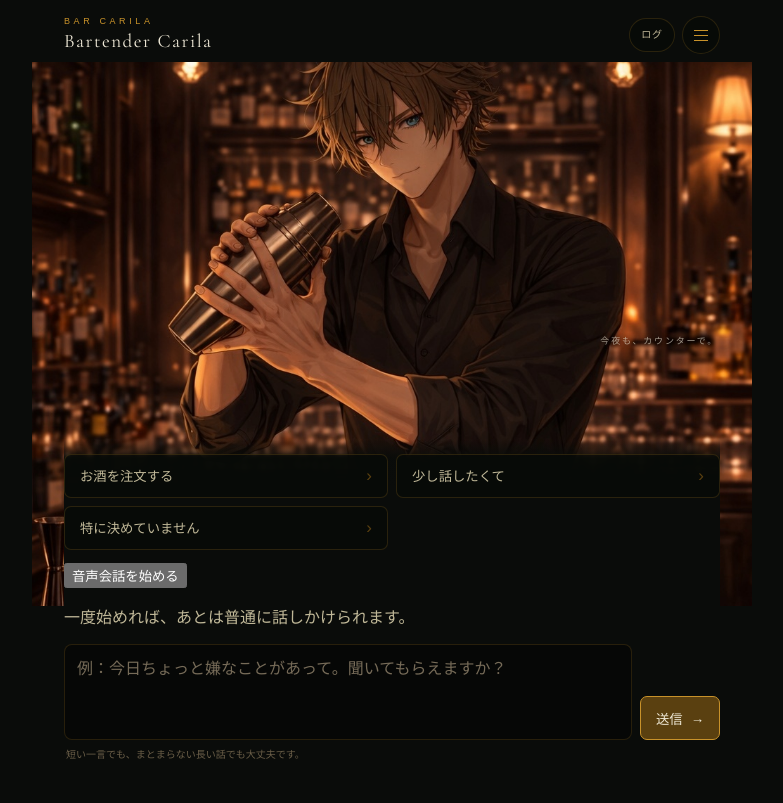
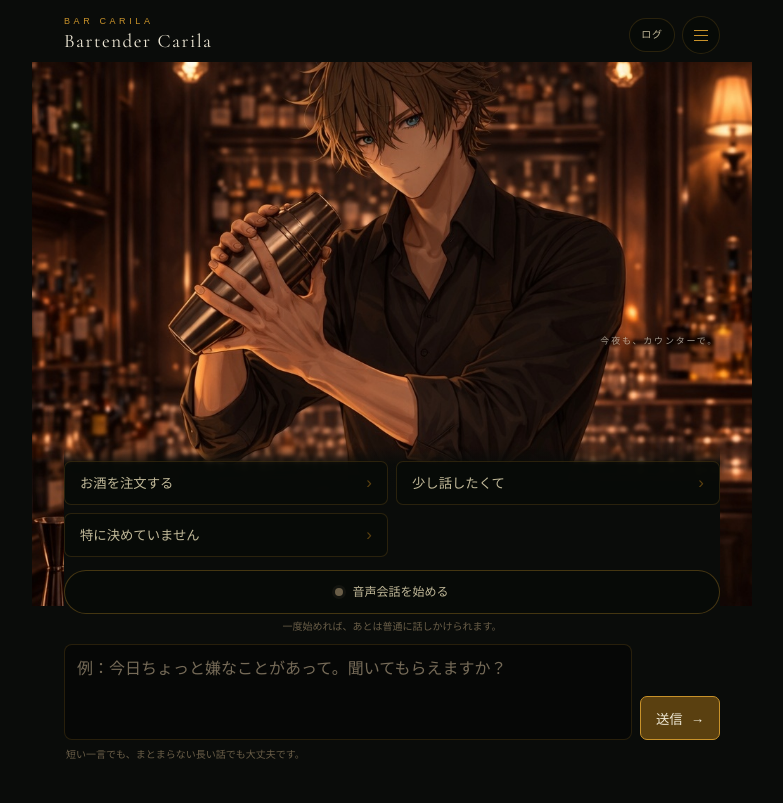
Before and after one commit to Carila96/bar-carila, a website: page public/carila/index.html in a window 1280 px wide. Shown: the whole page, without its empty margins (248-1031 px from the left). Drawn offline with nearby package versions, Linux system fonts and the light colour scheme.

Commit message:
Load Carila voice control styles

```diff
--- a/public/carila/index.html
+++ b/public/carila/index.html
@@ -7,6 +7,7 @@
   <meta name="description" content="バーテンダーCarilaと静かなカウンターで話す、テキスト・音声会話の実験室。">
   <title>バーテンダー Carila | BarCarila</title>
   <link rel="stylesheet" href="/carila/assets/css/carila.css">
+  <link rel="stylesheet" href="/carila/assets/css/voice.css">
 </head>
 <body>
   <main class="bar" aria-labelledby="title">
```
